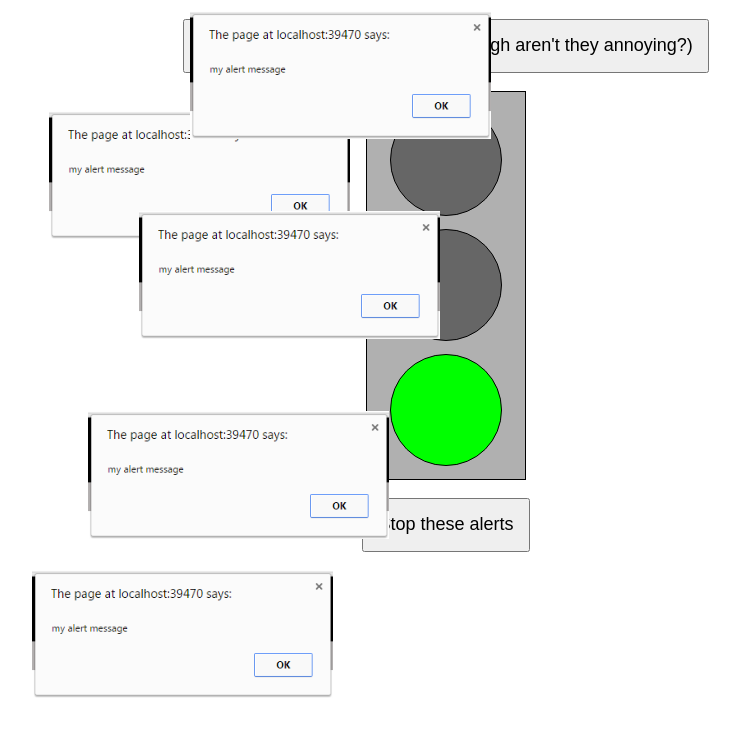
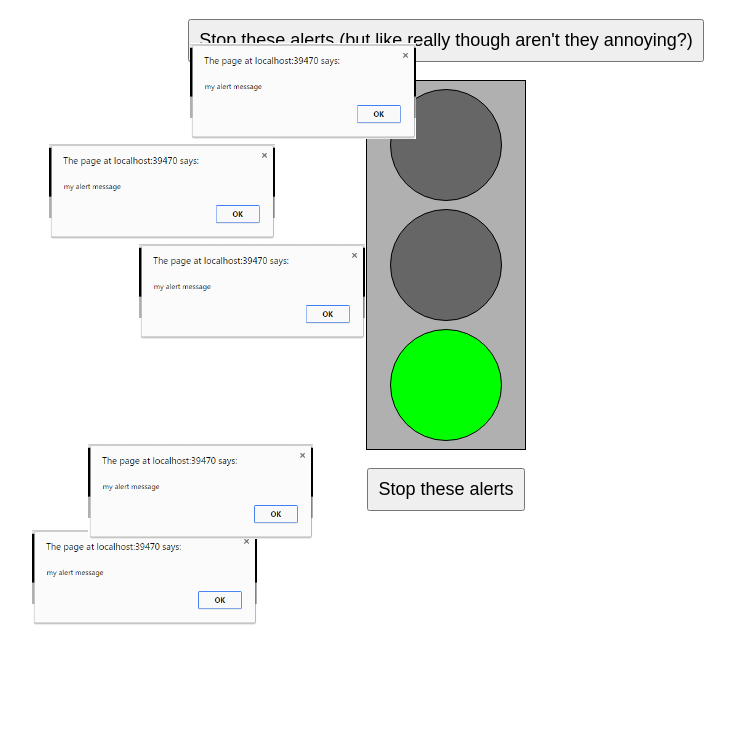
Before and after one commit to 009Kings/antTime, a plain HTML site: page index.html in a window 1280 px wide. Shown: the part 61-796 px from the top of the page, without its empty margins (194-934 px from the left). Drawn offline with Linux system fonts and the light colour scheme.

Commit message:
Big changes failed on me

```diff
--- a/style.css
+++ b/style.css
@@ -13,7 +13,7 @@ div {
 button {
   display: block;
   margin: 1em auto;
-  padding: .8em;
+  padding: .5em;
   font-size: 18px;
 }
 
@@ -26,7 +26,7 @@ button {
 .light {
   width: 7em;
   height: 7em;
-  margin: .8em auto;
+  margin: .5em auto;
   border-radius: 50%;
   background: #666666;
 }
@@ -44,30 +44,30 @@ button {
 }
 
 #movin {
-  height: 8em;
+  height: 6em;
   position: relative;
   left: 0;
 }
 #movin2 {
-  height: 8em;
+  height: 6em;
   position: absolute;
   left: 0;
   bottom: 500px;
 }
 #movin3 {
-  height: 8em;
+  height: 6em;
   position: absolute;
   left: 0;
   bottom: 200px;
 }
 #movin4 {
-  height: 8em;
+  height: 6em;
   position: absolute;
   left: 0;
   bottom: 400px;
 }
 #movin5 {
-  height: 8em;
+  height: 6em;
   position: absolute;
   left: 0;
   bottom: 600px;
```
